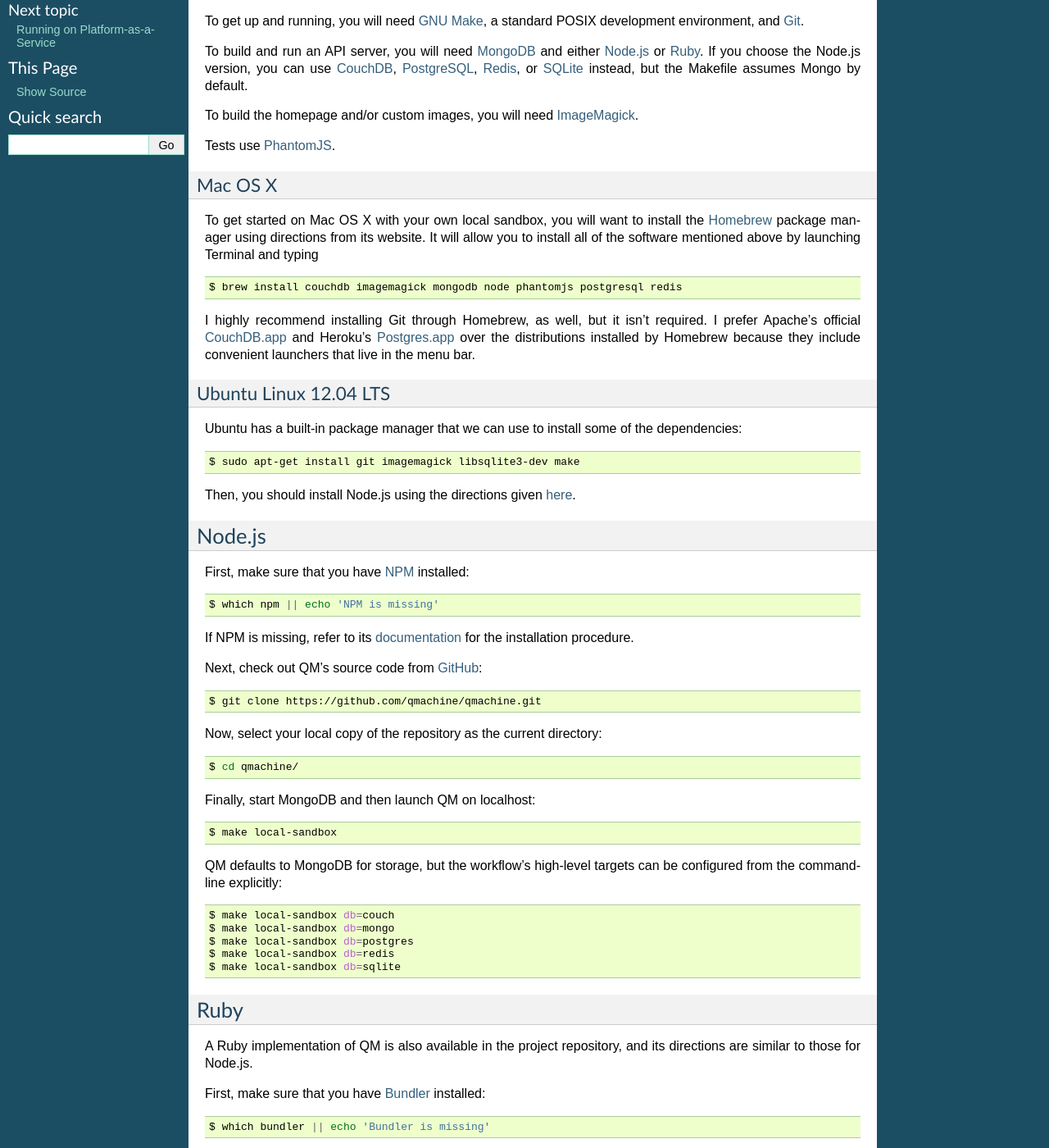
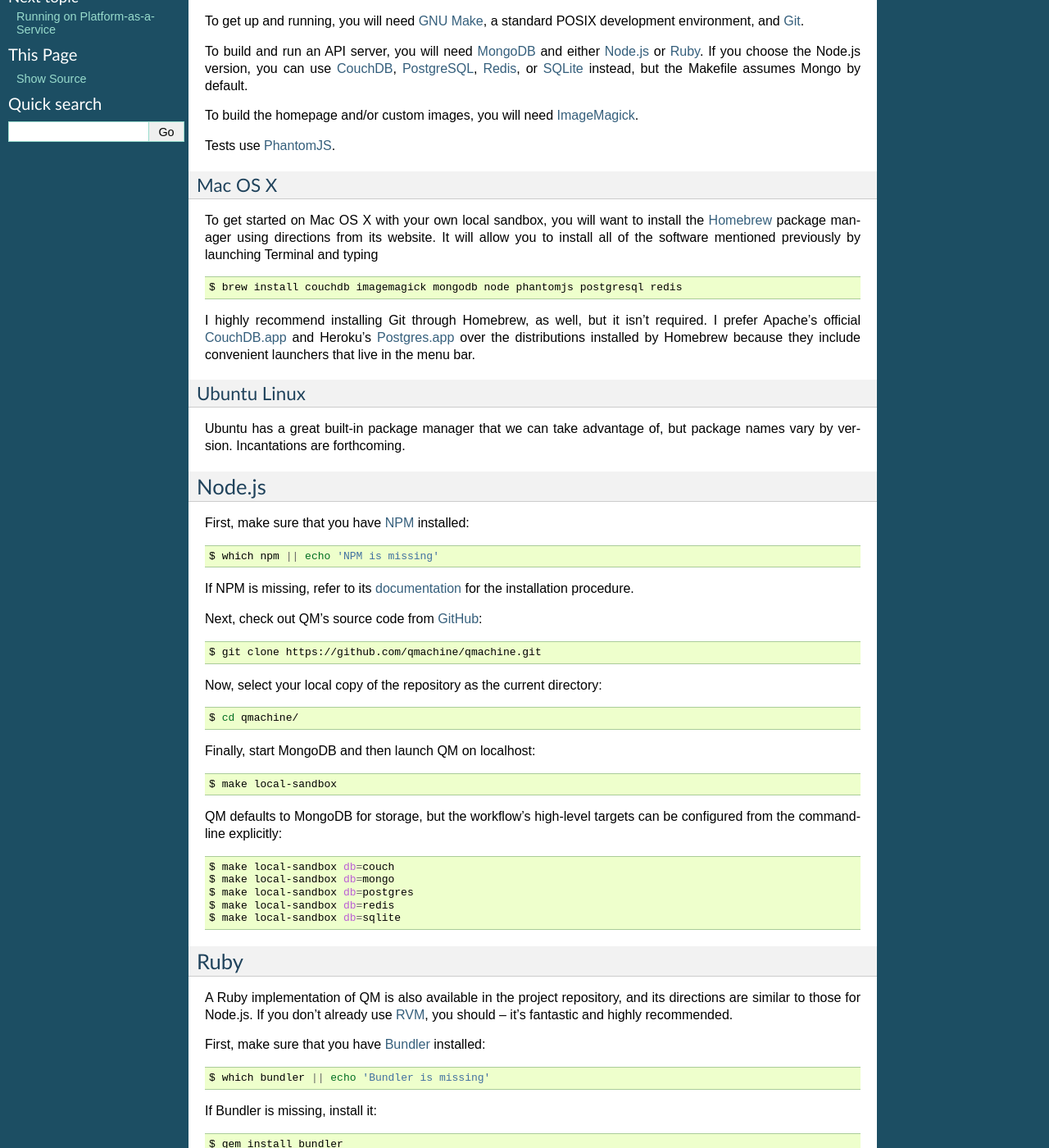
Before and after one commit to qmachine/qmachine, a Sphinx documentation site: the page built from docs/local-sandbox.rst, in a window 1280 px wide and 1400 px high, scrolled down 248 px. Shown: the whole window at 82% size. Built offline with Sphinx 7.4.7, drawn with Linux system fonts in a browser that asks for light colours; some of the changed text lies outside the part shown.

Commit message:
Removed outdated Linux instructions, plugged RVM because it is awesome

```diff
--- a/docs/local-sandbox.rst
+++ b/docs/local-sandbox.rst
@@ -31,7 +31,7 @@ Mac OS X
 
 To get started on Mac OS X with your own local sandbox, you will want to
 install the Homebrew_ package manager using directions from its website. It
-will allow you to install all of the software mentioned above by launching
+will allow you to install all of the software mentioned previously by launching
 Terminal and typing
 
 .. code-block:: bash
@@ -44,17 +44,11 @@ over the distributions installed by Homebrew because they include convenient
 launchers that live in the menu bar.
 
 
-Ubuntu Linux 12.04 LTS
-~~~~~~~~~~~~~~~~~~~~~~
+Ubuntu Linux
+~~~~~~~~~~~~
 
-Ubuntu has a built-in package manager that we can use to install some of
-the dependencies:
-
-.. code-block:: bash
-
-    $ sudo apt-get install git imagemagick libsqlite3-dev make
-
-Then, you should install Node.js using the directions given here_.
+Ubuntu has a great built-in package manager that we can take advantage of, but
+package names vary by version. Incantations are forthcoming.
 
 
 Node.js
@@ -103,7 +97,8 @@ Ruby
 ----
 
 A Ruby implementation of QM is also available in the project repository, and
-its directions are similar to those for Node.js.
+its directions are similar to those for Node.js. If you don't already use RVM_,
+you should -- it's fantastic and highly recommended.
 
 First, make sure that you have Bundler_ installed:
 
```
